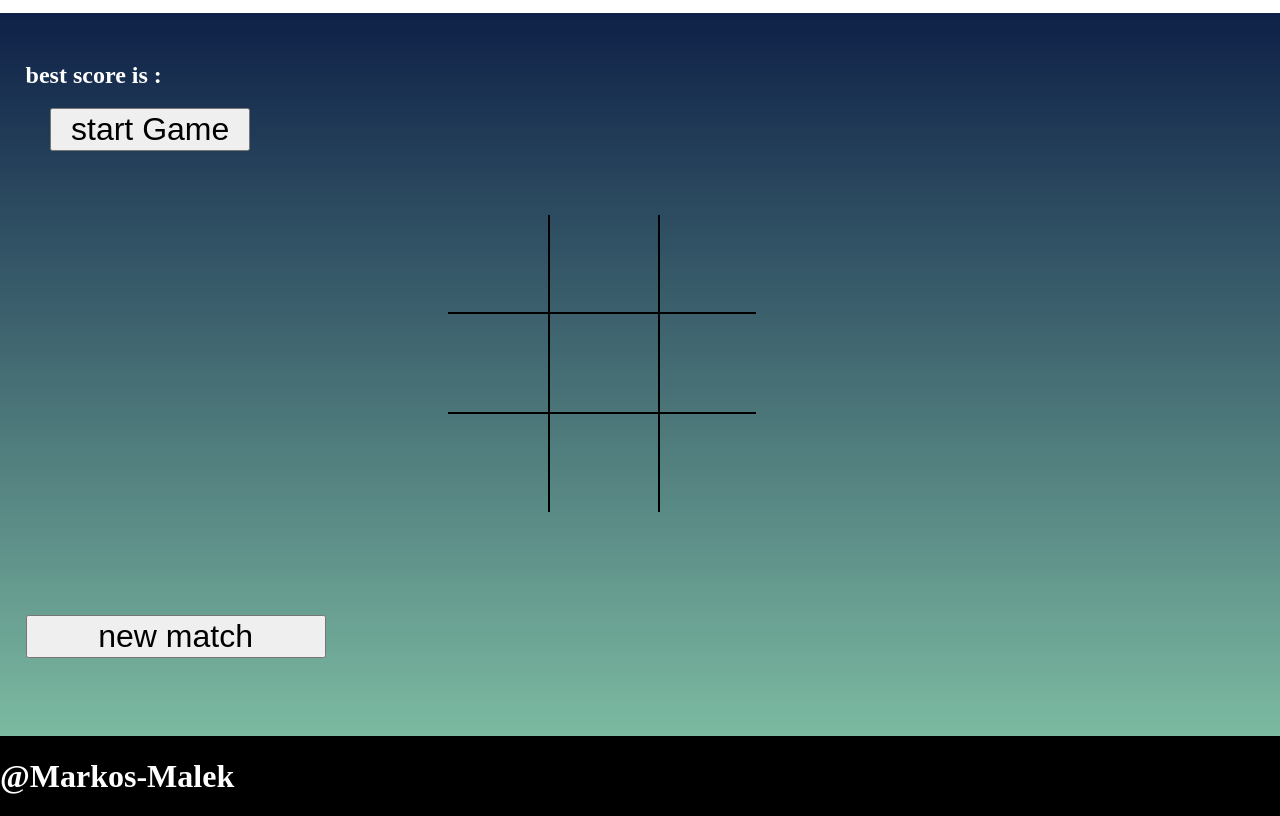
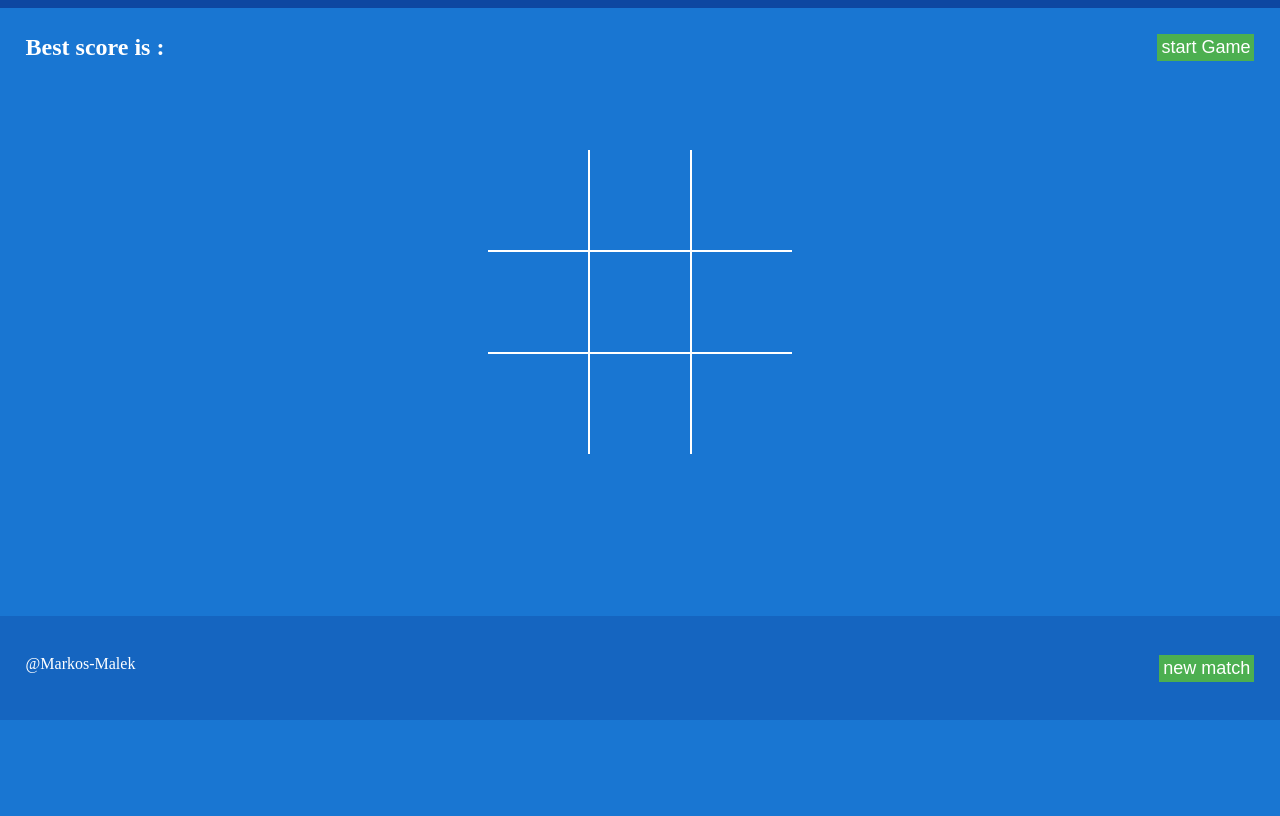
Before and after one commit to MarkosMalek/tic-tac-toe, a website: page client/index.html in a window 1280 px wide. Shown: the part 80-896 px from the top of the page. After the commit the page ends 800 px from the top, so only its background shows below. Drawn offline with Linux system fonts and the light colour scheme.

Commit message:
design makeover

```diff
--- a/client/app.js
+++ b/client/app.js
@@ -17,20 +17,9 @@ for (let i = 0; i < cells.length; i++) {
   });
 }
 console.log(cells[0].firstChild);
-
 console.log();
 const resetBTN = document.getElementById("rematch");
 resetBTN.addEventListener("click", (e) => {
-  for (let i = 0; i < cells.length; i++) {
-    if (cells[0].firstChild && cells[1].firstChild && cells[2].firstChild) {
-      if (
-        cells[0].firstChild == cells[1].firstChild &&
-        cells[1].firstChild == cells[2].firstChild
-      ) {
-        console.log(true);
-      }
-    }
-    console.log(cells[i].firstChild);
-    tern = "X";
-  }
+  console.log(cells[i].firstChild);
+  tern = "X";
 });
--- a/client/index.html
+++ b/client/index.html
@@ -12,11 +12,11 @@
       <header>
         <h1>Wellcome</h1>
       </header>
+      <div id="score">
+        <h2>Best score is :</h2>
+        <button>start Game</button>
+      </div>
       <main>
-        <div id="score">
-          <h2>best score is :</h2>
-          <button>start Game</button>
-        </div>
         <div id="bourd">
           <div class="one cell"></div>
           <div class="two cell"></div>
@@ -28,9 +28,11 @@
           <div class="eight cell"></div>
           <div class="nine cell"></div>
         </div>
+      </main>
+      <footer>
+        <p>@Markos-Malek</p>
         <button id="rematch">new match</button>
-      </main>
-      <footer><h1>@Markos-Malek</h1></footer>
+      </footer>
     </div>
     <script src="./app.js"></script>
   </body>
--- a/client/styles.css
+++ b/client/styles.css
@@ -1,138 +1,74 @@
-body {
+* {
   margin: 0;
   padding: 0;
-  background: rgb(136, 203, 171);
-  background: linear-gradient(
-    0deg,
-    rgba(136, 203, 171, 1) 0%,
-    rgba(0, 13, 60, 1) 100%
-  );
-  font-family: "Merriweather", serif;
-  color: #fff;
-  position: relative;
-  min-height: 100vh;
-  width: 100vw;
 }
-
+body {
+  background-color: #1976d2;
+  color: white;
+}
+header {
+  background-color: #0d47a1;
+  padding: 2% 2%;
+  color: white;
+}
 main {
-  padding-top: 6em;
+  padding: 2%;
+  margin: 3%;
   display: flex;
   flex-direction: column;
-  min-height: 100vh;
-  min-width: 210px;
-}
-header {
-  padding: 0.5%;
-  position: absolute;
-  top: 0;
-  left: 0;
-  background-color: #fff;
-  color: black;
-  width: 100vw;
+  align-items: center;
 }
 
 footer {
-  background-color: black;
-  color: #fff;
+  background-color: #1565c0;
   position: absolute;
   bottom: 0;
-  width: 100vw;
-
-  left: 0;
+  width: 96%;
+  display: flex;
+  color: white;
+  justify-content: space-between;
+  padding: 3% 2%;
+}
+#bourd {
+  background-color: white;
+  max-width: 320px;
+  display: grid;
+  grid-template-columns: 1fr 1fr 1fr;
+  grid-template-rows: 1fr 1fr 1fr;
+  gap: 2px;
+}
+.cell {
+  width: 100px;
+  height: 100px;
+  background-color: #1976d2;
+  font: 7em serif;
+  display: flex;
+  justify-content: center;
+  align-items: center;
 }
 #score {
-  margin: 2%;
+  padding: 2%;
+  display: flex;
+  justify-content: space-between;
+  margin-bottom: 2%;
 }
-
-#bourd {
-  justify-content: center;
-  align-items: center;
-  display: grid;
-  grid-template-columns: 33.33333% 33.33333% 33.33333%;
-  grid-template-rows: 33.33333% 33.33333% 33.33333%;
-  min-width: 210px;
-  max-width: 300px;
-}
-.cell {
-  border: solid 2px black;
-  display: flex;
-  width: 6vw;
-  height: 6vh;
-  justify-content: center;
-  align-items: center;
-  font-size: 5em;
-  cursor: pointer;
-  padding: 25%;
-}
-
-.two,
-.one,
-.three {
-  border-top: none;
-  border-bottom: none;
-}
-.eight,
-.seven,
-.nine {
-  border-bottom: none;
-  border-top: none;
-}
-.one,
-.four,
-.seven {
-  border-left: none;
-  border-right: none;
-}
-.three,
-.six,
-.nine {
-  border-right: none;
-  border-left: none;
-}
-@media only screen and (min-width: 700px) {
-  #bourd {
-    margin: 1% 30% 8% 35%;
-    justify-content: center;
-    align-items: center;
-    display: grid;
-    grid-template-columns: 33.33333% 33.33333% 33.33333%;
-    grid-template-rows: 33.33333% 33.33333% 33.33333%;
-    max-width: 300px;
-    min-width: 210px;
+@media only screen and (max-width: 370px) {
+  .cell {
+    width: 70px;
+    height: 70px;
+    font: 5em serif;
   }
-  .cell {
-    padding: 25%;
-    justify-content: center;
-    align-items: center;
-    width: 6vw;
-  }
-}
-@media only screen and (min-width: 900px) {
-  .cell {
-    width: 4.5vw;
-  }
-}
-@media only screen and (max-width: 700px) {
-  #bourd {
-    margin: 1% 5% 8% 10%;
-    justify-content: center;
-    align-items: center;
-    display: grid;
-    grid-template-columns: 33.33333% 33.33333% 33.33333%;
-    grid-template-rows: 33.33333% 33.33333% 33.33333%;
-    min-width: 210px;
-    max-width: 300px;
-
-    padding: 2%;
-  }
-  .cell {
-    padding: 40%;
+  #score {
+    margin-bottom: 10%;
   }
 }
 button {
-  font-size: 2em;
-  max-width: 300px;
-  margin: 0 20% 2% 2%;
-  min-width: 200px;
-  cursor: pointer;
+  background-color: #4caf50; /* Green */
+  border: none;
+  color: white;
+  padding: 3px 4px;
+  text-align: center;
+  text-decoration: none;
+  display: inline-block;
+  font-size: 18px;
 }
```
